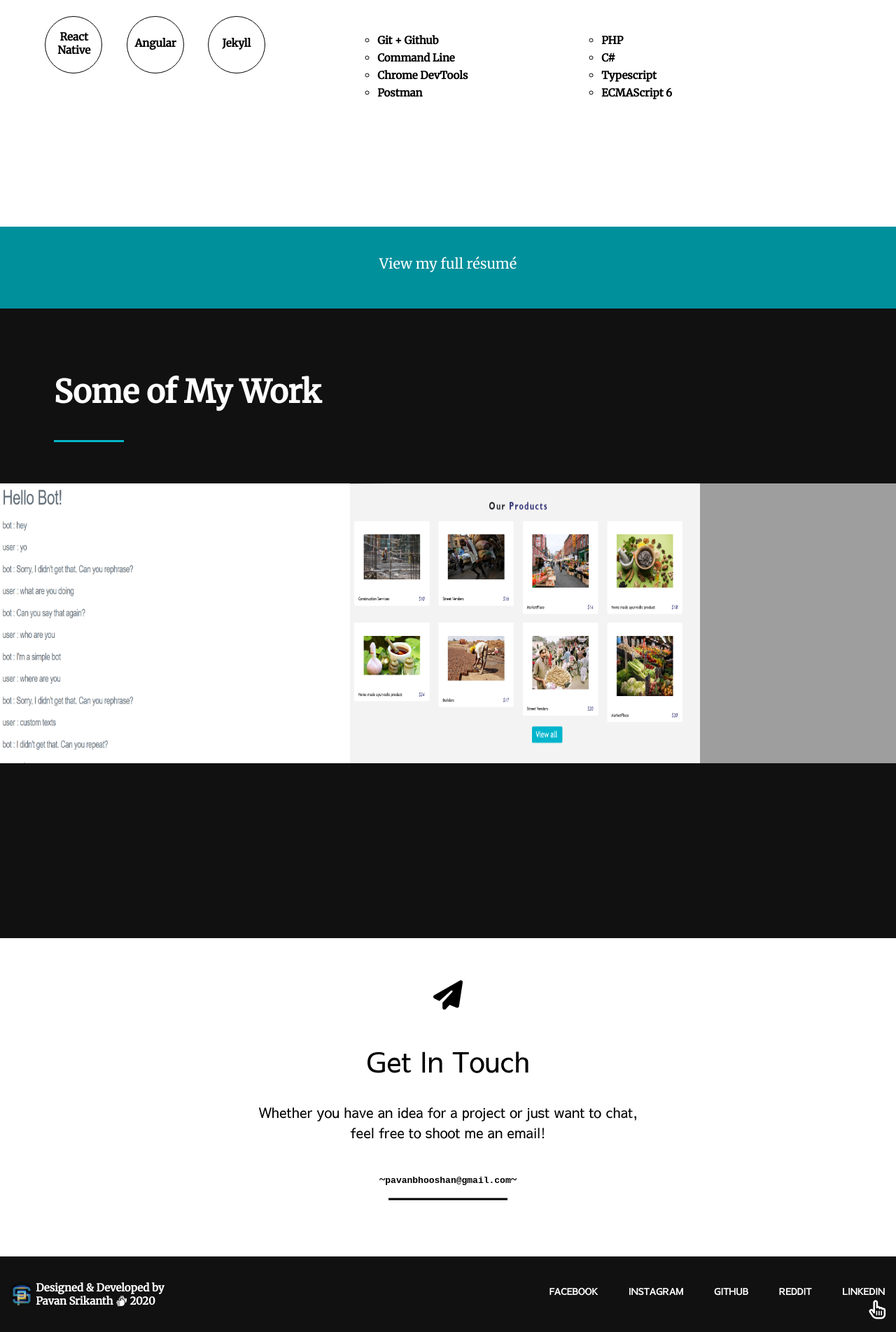
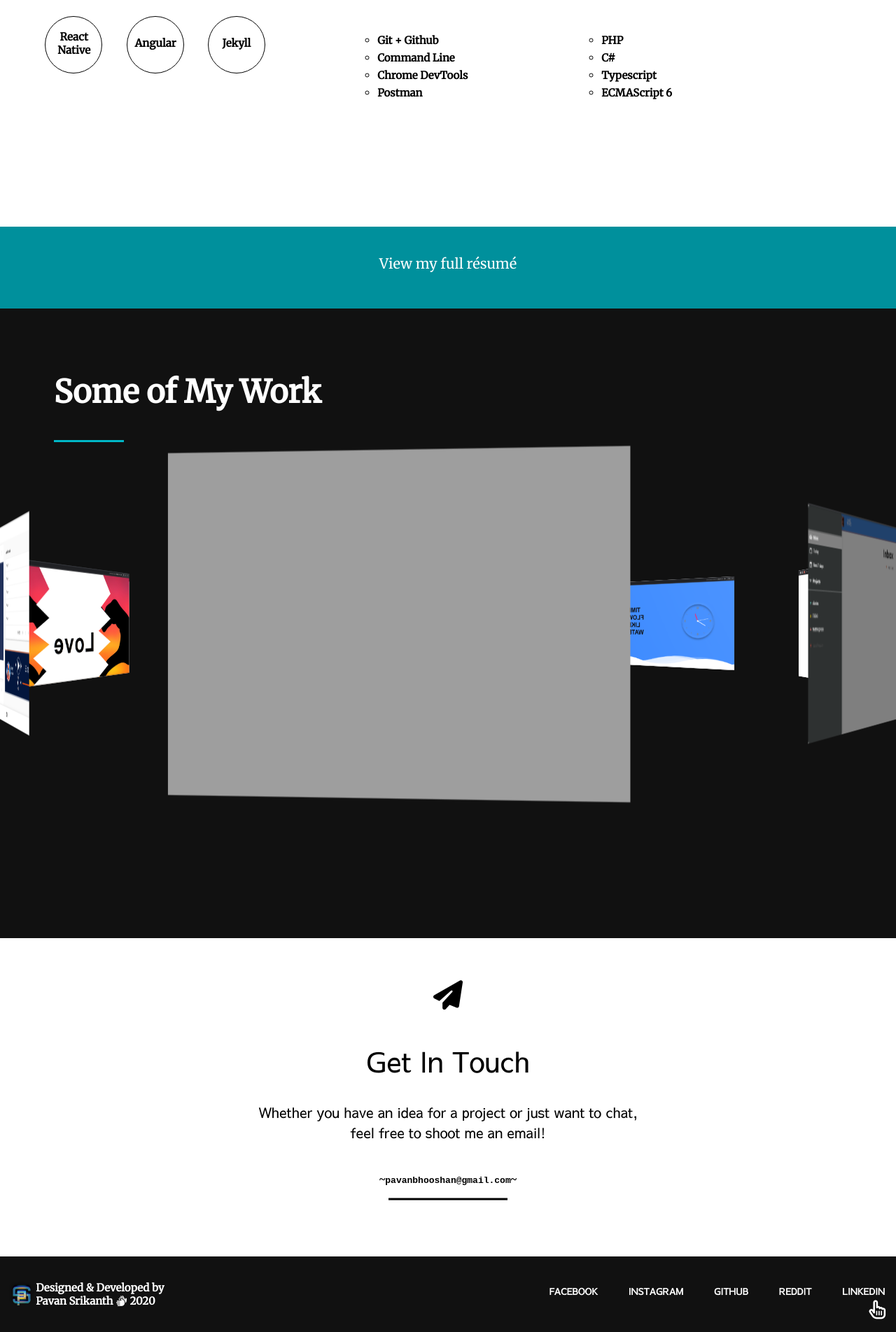
Before and after one commit to PavanS27/PortfolioV3, a Jekyll site: the page built from index.markdown, in a window 1280 px wide. Shown: the part 2271-4175 px from the top of the page at 70% size. Built offline with Jekyll 4.4.1, drawn with Linux system fonts in a browser that asks for light colours; nearby versions of some CDN libraries.

Commit message:
proper setup

```diff
--- a/_layouts/home.html
+++ b/_layouts/home.html
@@ -28,7 +28,7 @@
       href="https://fonts.googleapis.com/css?family=Sawarabi+Gothic&display=swap"
       rel="stylesheet"
     />
-    <link rel="stylesheet" href="https://unpkg.com/swiper/css/swiper.min.css" />
+
     <title>Pavan Srikanth | Front End Software Engineer</title>
   </head>
   <body>
@@ -347,89 +347,72 @@
     <section class="workbg" id="Work">
       <h2 class="workheader">Some of My Work</h2>
       <hr class="linebreak3" />
-      <div class="swiper-container">
-        <div class="swiper-wrapper">
-          <div class="swiper-slide">
-            <img
+      <div class="box">
+        <span style="--i: 1;"
+          ><img
             src="{{ site.baseurl }}/assets/images/Screenshot (150).png"
             alt=""
-            />
-          </div>
-          <div class="swiper-slide">
-            <img
+        /></span>
+        <span style="--i: 2;"
+          ><img
             src="{{ site.baseurl }}/assets/images/Screenshot (151).png"
             alt=""
-            />
-          </div>
-          <div class="swiper-slide">
-            <img
+        /></span>
+        <span style="--i: 3;"
+          ><img
             src="{{ site.baseurl }}/assets/images/Screenshot (152).png"
             alt=""
-            />
-          </div>
-          <div class="swiper-slide">
-            <img
+        /></span>
+        <span style="--i: 4;"
+          ><img
             src="{{ site.baseurl }}/assets/images/Screenshot (153).png"
             alt=""
-            />
-          </div>
-          <div class="swiper-slide">
-            <img
+        /></span>
+        <span style="--i: 5;"
+          ><img
             src="{{ site.baseurl }}/assets/images/Screenshot (154).png"
             alt=""
-            />
-          </div>
-          <div class="swiper-slide">
-            <img
+        /></span>
+        <span style="--i: 6;"
+          ><img
             src="{{ site.baseurl }}/assets/images/Screenshot (155).png"
             alt=""
-            />
-          </div>
-          <div class="swiper-slide">
-            <img
+        /></span>
+        <span style="--i: 7;"
+          ><img
             src="{{ site.baseurl }}/assets/images/Screenshot (156).png"
             alt=""
-            />
-          </div>
-          <div class="swiper-slide">
-            <img
+        /></span>
+        <span style="--i: 8;"
+          ><img
             src="{{ site.baseurl }}/assets/images/Screenshot (157).png"
             alt=""
-            />
-          </div>
-          <div class="swiper-slide">
-            <img
+        /></span>
+        <span style="--i: 9;"
+          ><img
             src="{{ site.baseurl }}/assets/images/Screenshot (181).png"
             alt=""
-            />
-          </div>
-          <div class="swiper-slide">
-            <img
+        /></span>
+        <span style="--i: 10;"
+          ><img
             src="{{ site.baseurl }}/assets/images/Screenshot (186).png"
             alt=""
-            />
-          </div>
-          <div class="swiper-slide">
-            <img
+        /></span>
+        <span style="--i: 11;"
+          ><img
             src="{{ site.baseurl }}/assets/images/Screenshot (187).png"
             alt=""
-            />
-          </div>
-          <div class="swiper-slide">
-            <img
+        /></span>
+        <span style="--i: 12;"
+          ><img
             src="{{ site.baseurl }}/assets/images/Screenshot (188).png"
             alt=""
-            />
-          </div>
-          <div class="swiper-slide">
-            <img
+        /></span>
+        <span style="--i: 13;"
+          ><img
             src="{{ site.baseurl }}/assets/images/Screenshot (189).png"
             alt=""
-            />
-          </div>
-        </div>
-
-        <div class="swiper-pagination"></div>
+        /></span>
       </div>
     </section>
     <section class="contactbg" id="Contact">
@@ -491,6 +474,39 @@
     </section>
   </body>
   <style>
+    .box {
+      position: relative;
+      width: 300px;
+      height: 250px;
+      transform-style: preserve-3d;
+      animation: animate 40s linear infinite;
+    }
+    @keyframes animate {
+      0% {
+        transform: perspective(1000px) rotateY(0deg);
+      }
+      100% {
+        transform: perspective(1000px) rotateY(360deg);
+      }
+    }
+    .box span {
+      position: absolute;
+      top: 0;
+      left: 0;
+      width: 100%;
+      height: 100%;
+      transform-origin: center;
+      transform-style: preserve-3d;
+      transform: rotateY(calc(var(--i) * 45deg)) translateZ(550px);
+    }
+    .box span img {
+      position: absolute;
+      top: 0;
+      left: 0;
+      width: 100%;
+      height: 100%;
+      object-fit: contain;
+    }
     html {
       width: 100%;
       margin: 0px;
@@ -502,25 +518,6 @@
       width: 100%;
       margin: 0px;
       scroll-behavior: smooth;
-    }
-
-    .swiper-container {
-      width: 100%;
-      height: 400px;
-      padding-top: 50px;
-      padding-bottom: 50px;
-    }
-    .swiper-slide {
-      background-position: center;
-      background-size: cover;
-      width: 500px !important;
-      height: 400px;
-      background: #111;
-    }
-
-    .swiper-slide img {
-      width: 500px !important;
-      height: 400px;
     }
 
     .first {
@@ -1237,6 +1234,40 @@
     /* RESPONSIVE STYLE FORM HERE,,,, DONT GET CONFUSED */
 
     @media screen and (min-width: 350px) and (max-width: 399px) {
+      .box {
+        position: relative;
+        width: 150px;
+        height: 150px;
+        transform-style: preserve-3d;
+        animation: animate1 20s linear infinite;
+        margin-top: 140px;
+      }
+      @keyframes animate1 {
+        0% {
+          transform: perspective(1000px) rotateX(0deg) rotateY(35deg);
+        }
+        100% {
+          transform: perspective(1000px) rotateX(360deg) rotateY(35deg);
+        }
+      }
+      .box span {
+        position: absolute;
+        top: 0;
+        left: 0;
+        width: 100%;
+        height: 100%;
+        transform-origin: center;
+        transform-style: preserve-3d;
+        transform: rotateX(calc(var(--i) * 45deg)) translateZ(150px);
+      }
+      .box span img {
+        position: absolute;
+        top: 0;
+        left: 0;
+        width: 100%;
+        height: 100%;
+        object-fit: contain;
+      }
       .first {
         height: 2vh;
       }
@@ -1507,6 +1538,40 @@
       }
     }
     @media screen and (min-width: 300px) and (max-width: 349px) {
+      .box {
+        position: relative;
+        width: 150px;
+        height: 150px;
+        transform-style: preserve-3d;
+        animation: animate1 20s linear infinite;
+        margin-top: 140px;
+      }
+      @keyframes animate1 {
+        0% {
+          transform: perspective(1000px) rotateX(0deg) rotateY(35deg);
+        }
+        100% {
+          transform: perspective(1000px) rotateX(360deg) rotateY(35deg);
+        }
+      }
+      .box span {
+        position: absolute;
+        top: 0;
+        left: 0;
+        width: 100%;
+        height: 100%;
+        transform-origin: center;
+        transform-style: preserve-3d;
+        transform: rotateX(calc(var(--i) * 45deg)) translateZ(150px);
+      }
+      .box span img {
+        position: absolute;
+        top: 0;
+        left: 0;
+        width: 100%;
+        height: 100%;
+        object-fit: contain;
+      }
       .first {
         height: 2vh;
       }
@@ -1770,6 +1835,40 @@
       }
     }
     @media screen and (min-width: 350px) and (max-width: 399px) {
+      .box {
+        position: relative;
+        width: 150px;
+        height: 150px;
+        transform-style: preserve-3d;
+        animation: animate1 20s linear infinite;
+        margin-top: 140px;
+      }
+      @keyframes animate1 {
+        0% {
+          transform: perspective(1000px) rotateX(0deg) rotateY(35deg);
+        }
+        100% {
+          transform: perspective(1000px) rotateX(360deg) rotateY(35deg);
+        }
+      }
+      .box span {
+        position: absolute;
+        top: 0;
+        left: 0;
+        width: 100%;
+        height: 100%;
+        transform-origin: center;
+        transform-style: preserve-3d;
+        transform: rotateX(calc(var(--i) * 45deg)) translateZ(150px);
+      }
+      .box span img {
+        position: absolute;
+        top: 0;
+        left: 0;
+        width: 100%;
+        height: 100%;
+        object-fit: contain;
+      }
       .native {
         margin-left: 80px;
       }
@@ -2041,6 +2140,40 @@
       }
     }
     @media screen and (min-width: 400px) and (max-width: 766px) {
+      .box {
+        position: relative;
+        width: 150px;
+        height: 150px;
+        transform-style: preserve-3d;
+        animation: animate1 20s linear infinite;
+        margin-top: 140px;
+      }
+      @keyframes animate1 {
+        0% {
+          transform: perspective(1000px) rotateX(0deg) rotateY(35deg);
+        }
+        100% {
+          transform: perspective(1000px) rotateX(360deg) rotateY(35deg);
+        }
+      }
+      .box span {
+        position: absolute;
+        top: 0;
+        left: 0;
+        width: 100%;
+        height: 100%;
+        transform-origin: center;
+        transform-style: preserve-3d;
+        transform: rotateX(calc(var(--i) * 45deg)) translateZ(150px);
+      }
+      .box span img {
+        position: absolute;
+        top: 0;
+        left: 0;
+        width: 100%;
+        height: 100%;
+        object-fit: contain;
+      }
       .first {
         height: 5vh;
       }
@@ -2310,6 +2443,40 @@
     }
 
     @media screen and (min-width: 400px) and (max-width: 767px) and (min-height: 730px) and (max-height: 819px) {
+      .box {
+        position: relative;
+        width: 150px;
+        height: 150px;
+        transform-style: preserve-3d;
+        animation: animate1 20s linear infinite;
+        margin-top: 140px;
+      }
+      @keyframes animate1 {
+        0% {
+          transform: perspective(1000px) rotateX(0deg) rotateY(35deg);
+        }
+        100% {
+          transform: perspective(1000px) rotateX(360deg) rotateY(35deg);
+        }
+      }
+      .box span {
+        position: absolute;
+        top: 0;
+        left: 0;
+        width: 100%;
+        height: 100%;
+        transform-origin: center;
+        transform-style: preserve-3d;
+        transform: rotateX(calc(var(--i) * 45deg)) translateZ(150px);
+      }
+      .box span img {
+        position: absolute;
+        top: 0;
+        left: 0;
+        width: 100%;
+        height: 100%;
+        object-fit: contain;
+      }
       .native {
         margin-left: 92px;
       }
@@ -2574,6 +2741,14 @@
       }
     }
     @media screen and (min-width: 767px) and (max-width: 900px) {
+      .box {
+        width: 250px;
+      }
+
+      .box span {
+        transform: rotateY(calc(var(--i) * 45deg)) translateZ(350px);
+      }
+
       .first {
         height: 22vh;
       }
@@ -2872,7 +3047,7 @@
     src="https://kit.fontawesome.com/c1f258d506.js"
     crossorigin="anonymous"
   ></script>
-  <script src="https://unpkg.com/swiper/js/swiper.min.js"></script>
+
   <script src="https://code.jquery.com/jquery-3.5.1.js"></script>
   <script>
     const element = document.querySelector("#downicon");
@@ -2882,47 +3057,4 @@
     const element2 = document.querySelector(".subtext");
     element2.classList.add("animated", "fadeInUp");
   </script>
-  <script>
-    var slideIndex = 0;
-    showSlides();
-
-    function showSlides() {
-      var i;
-      var slides = document.getElementsByClassName("mySlides");
-      var dots = document.getElementsByClassName("dot");
-      for (i = 0; i < slides.length; i++) {
-        slides[i].style.display = "none";
-      }
-      slideIndex++;
-      if (slideIndex > slides.length) {
-        slideIndex = 1;
-      }
-      for (i = 0; i < dots.length; i++) {
-        dots[i].className = dots[i].className.replace(" active", "");
-      }
-      slides[slideIndex - 1].style.display = "block";
-      dots[slideIndex - 1].className += " active";
-      setTimeout(showSlides, 4000);
-    }
-  </script>
-  <script type="text/javascript">
-    var swiper = new Swiper(".swiper-container", {
-      effect: "coverflow",
-      grabCursor: true,
-      centeredSlides: true,
-      slidesPerView: "auto",
-      coverflowEffect: {
-        rotate: 20,
-        stretch: 0,
-        depth: 200,
-        modifier: 1,
-        slideShadows: true,
-      },
-      loop: true,
-      autoplay: {
-        delay: 2000,
-        disableOnInteraction: false,
-      },
-    });
-  </script>
 </html>
```
Also changed, not shown: 1 other file. Lines whose indentation alone changed are shown as unchanged.
